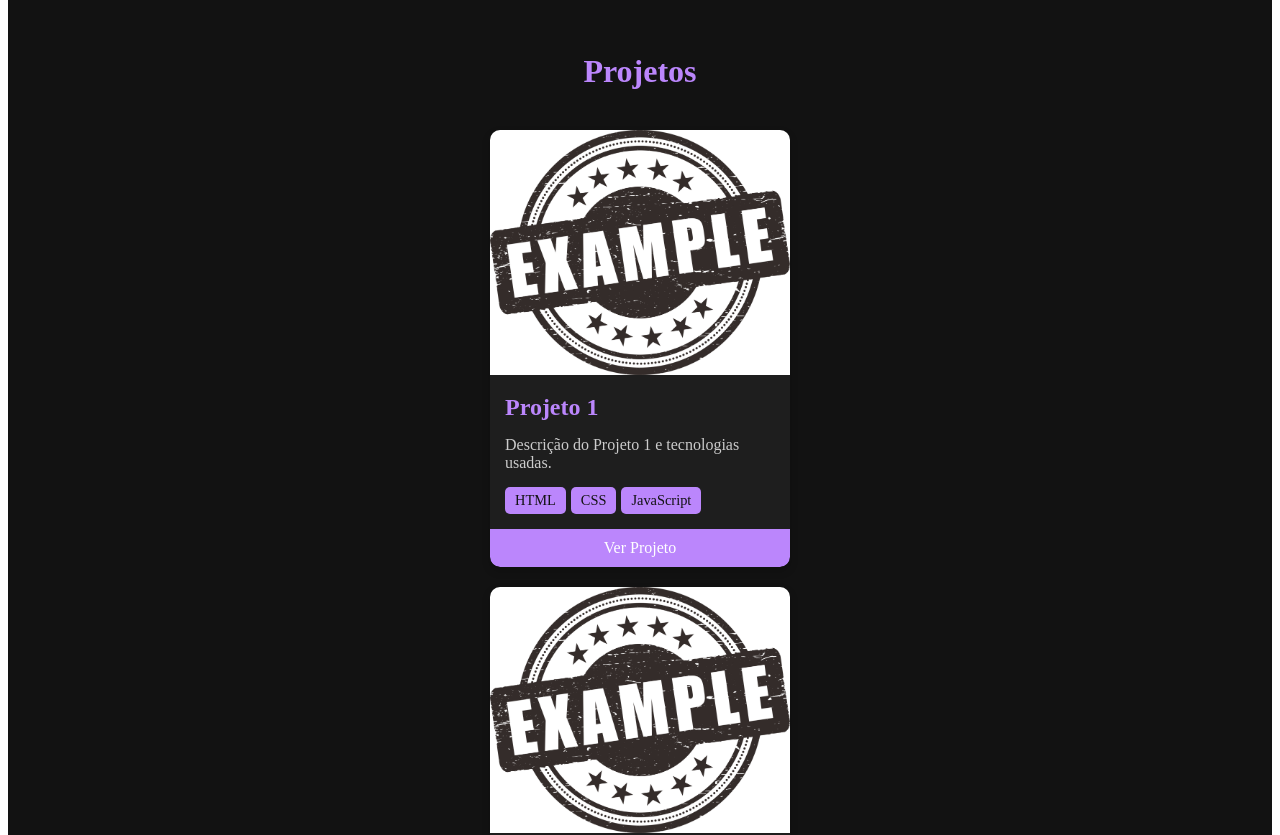
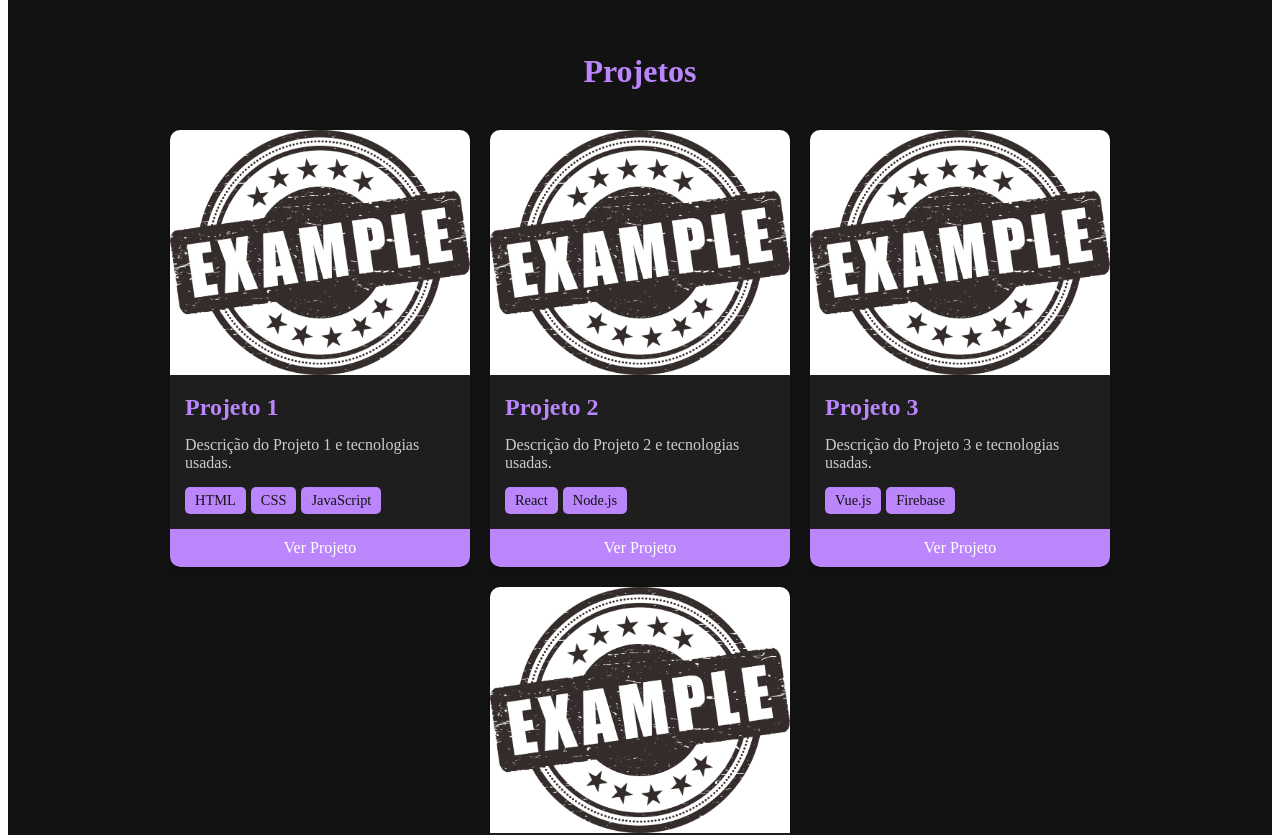
Before and after one commit to roberto-mazor/portifolio-react, a React (Vite) app: page / in a window 1280 px wide. Shown: the part 1340-2175 px from the top of the page. Built offline with nearby package versions, Linux system fonts and the light colour scheme.

Commit message:
Style: Corrigir alinhamento dos cards

```diff
--- a/src/Projects.css
+++ b/src/Projects.css
@@ -84,11 +84,9 @@
 }
 
 .projetos .container {
-    flex-direction: column; /* Empilha os cards verticalmente */
-    align-items: center; /* Centraliza os cards */
-  }
-
-.projetos .container {
-    flex-direction: column; /* Empilha os cards verticalmente */
-    align-items: center; /* Centraliza os cards */
-  }
+  display: flex;
+  flex-wrap: wrap;
+  justify-content: center;
+  align-items: center; /* opcional, se quiser alinhar verticalmente */
+  gap: 20px;
+}
```
